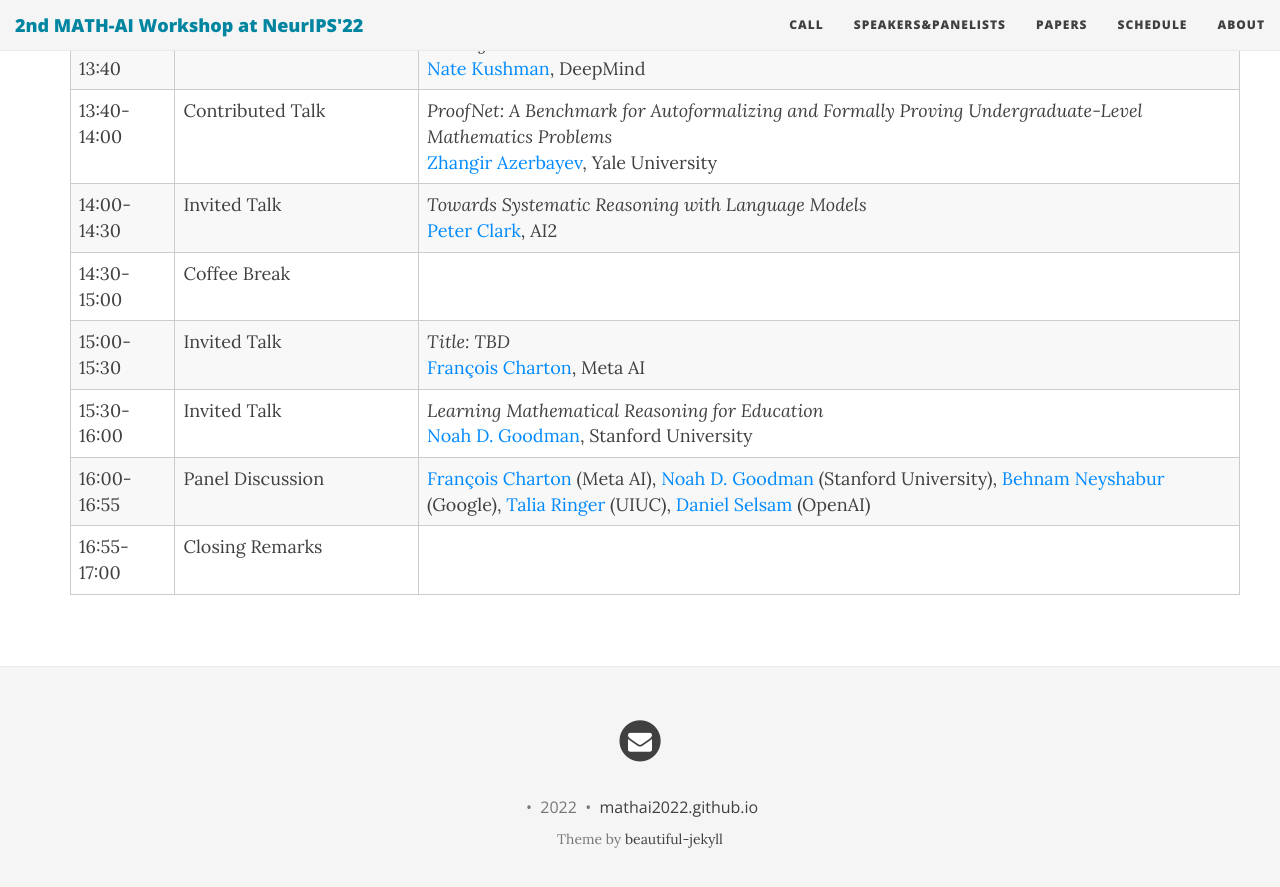
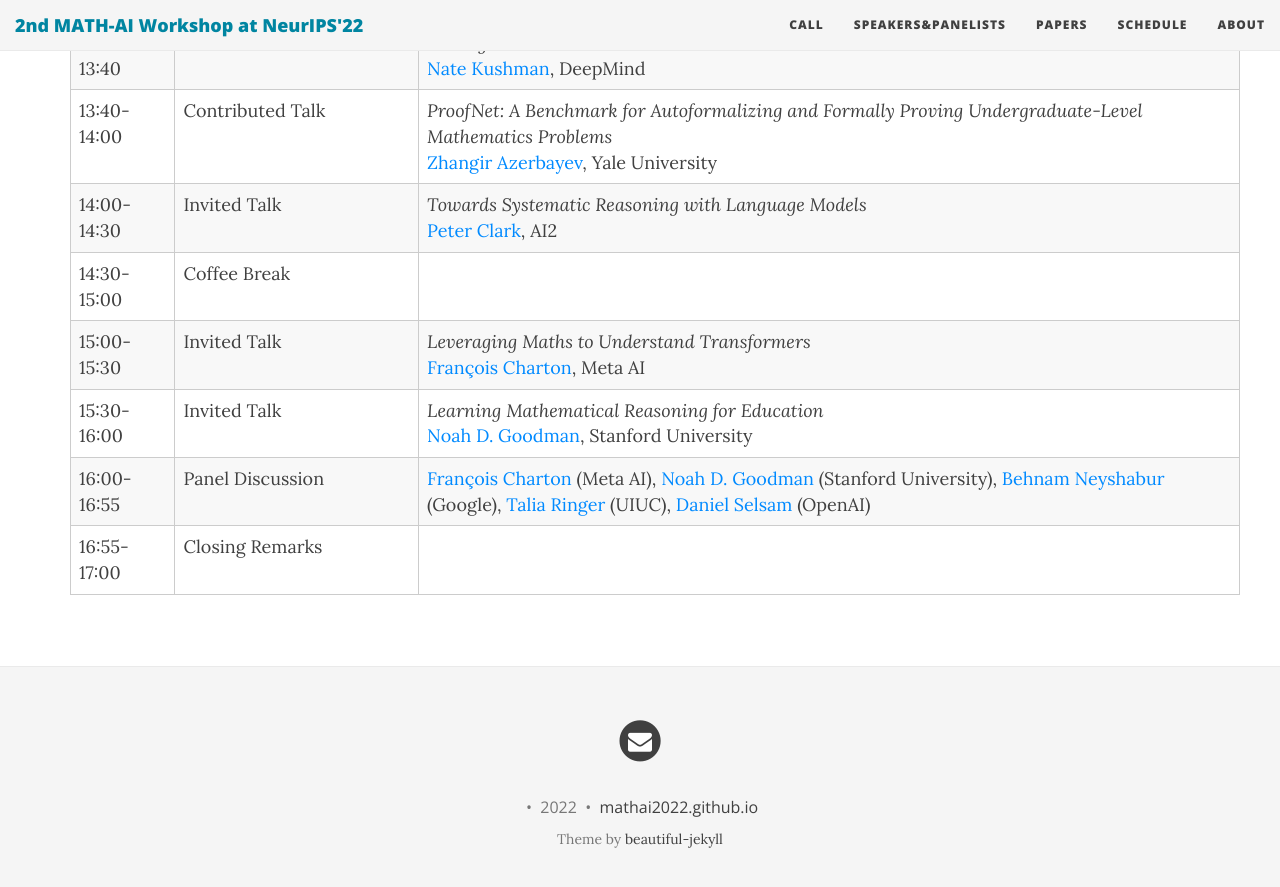
Before and after one commit to mathai-2023/mathai-2023.github.io, a Jekyll site: the page built from schedule.md, in a window 1280 px wide and 900 px high, scrolled down 987 px. Shown: the top 887 px of the window. Built offline with Jekyll 4.4.1, drawn with Linux system fonts in a browser that asks for light colours; nearby versions of some CDN libraries.

Commit message:
add title for francois

```diff
--- a/_data/schedule.yml
+++ b/_data/schedule.yml
@@ -72,7 +72,7 @@ break2:
 
 fcharton:
   event: "fcharton"
-  title: "Title: TBD"
+  title: "Leveraging Maths to Understand Transformers"
   start: "15:00-15:30"
   type: "Invited"
 
```
Also changed, not shown: 1 other file.
